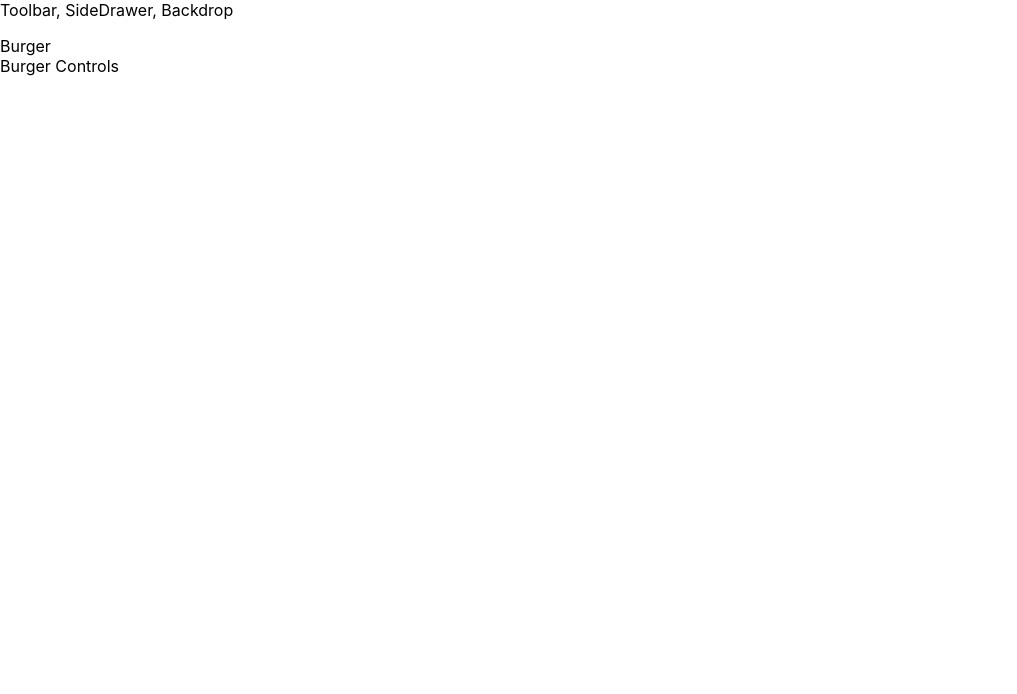
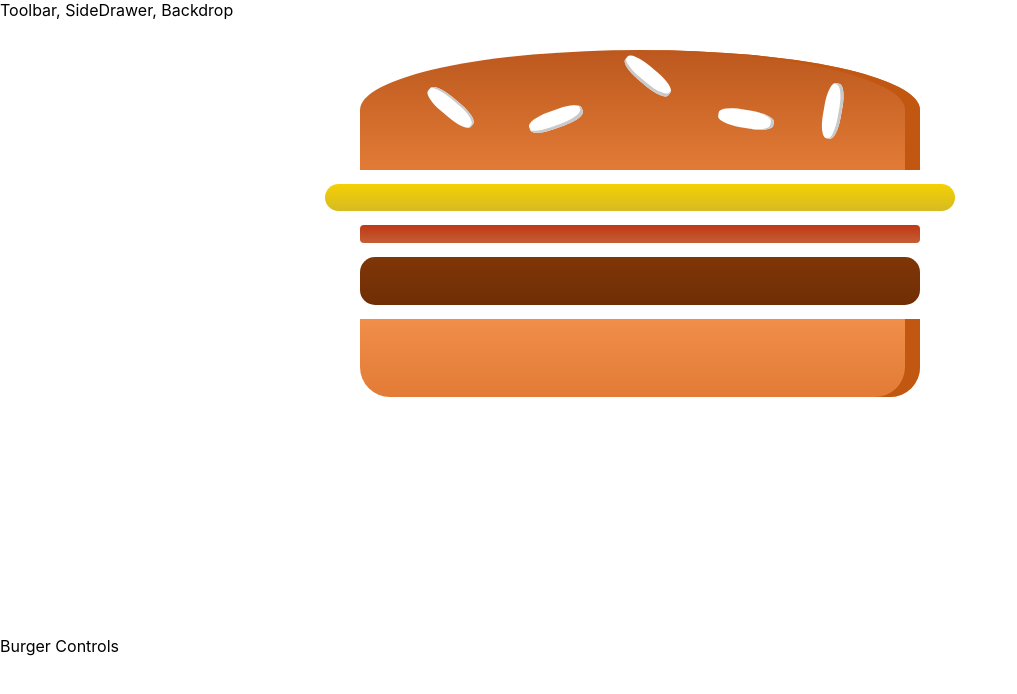
Before and after one commit to StevenCalverley/burger-builder, a React (Create React App) app: page / in a window 1280 px wide. Shown: the top 694 px of the page, without its empty margins (0-1017 px from the left). Built offline with nearby package versions, Linux system fonts and the light colour scheme.

Commit message:
Add Burger Component

```diff
--- /dev/null
+++ b/src/components/Burger/Burger.js
@@ -0,0 +1,18 @@
+import React from 'react';
+
+import styles from './Burger.module.css';
+import BurgerIngredient from './BurgerIngredient/BurgerIngredient';
+
+const burger = (props) => {
+  return (
+    <div className={styles.Burger}>
+      <BurgerIngredient type="bread-top" />
+      <BurgerIngredient type="cheese" />
+      <BurgerIngredient type="bacon" />
+      <BurgerIngredient type="meat" />
+      <BurgerIngredient type="bread-bottom" />
+    </div>
+  );
+};
+
+export default burger;
--- /dev/null
+++ b/src/components/Burger/Burger.module.css
@@ -0,0 +1,30 @@
+.Burger {
+  width: 100%;
+  margin: auto;
+  height: 250px;
+  overflow: scroll;
+  text-align: center;
+  font-weight: bold;
+  font-size: 1.2rem;
+}
+
+@media (min-width: 500px) and (max-height: 400px){
+  .Burger {
+    width: 350px;
+    height: 300px;
+  }
+}
+
+@media (min-width: 500px) and (min-height: 401px){
+  .Burger {
+    width: 450px;
+    height: 400px;
+  }
+}
+
+@media (min-width: 1000px) and (min-height: 700px){
+  .Burger {
+    width: 700px;
+    height: 600px;
+  }
+}
--- a/src/components/Burger/BurgerIngredient/BurgerIngredient.js
+++ b/src/components/Burger/BurgerIngredient/BurgerIngredient.js
@@ -1,7 +1,7 @@
 import React, { Component } from 'react';
 import PropTypes from 'prop-types';
 
-import styles from './burgerIngredient.css';
+import styles from './burgerIngredient.module.css';
 
 class BurgerIngredient extends Component {
   render() {
--- a/src/components/Burger/BurgerIngredient/BurgerIngredient.css
+++ b/src/components/Burger/BurgerIngredient/BurgerIngredient.module.css
@@ -110,4 +110,5 @@
   height: 3%;
   background: linear-gradient(#bf3813, #c45e38);
   margin: 2% auto;
+  border-radius: 4px;
 }
--- a/src/containers/BurgerBuilder/BurgerBuilder.js
+++ b/src/containers/BurgerBuilder/BurgerBuilder.js
@@ -1,11 +1,12 @@
 import React, { Component } from 'react';
 import Aux from '../../hoc/Aux';
+import Burger from '../../components/Burger/Burger';
 
 class BurgerBuilder extends Component {
   render() {
     return (
       <Aux>
-        <div>Burger</div>
+        <Burger />
         <div>Burger Controls</div>
       </Aux>
     );
```
